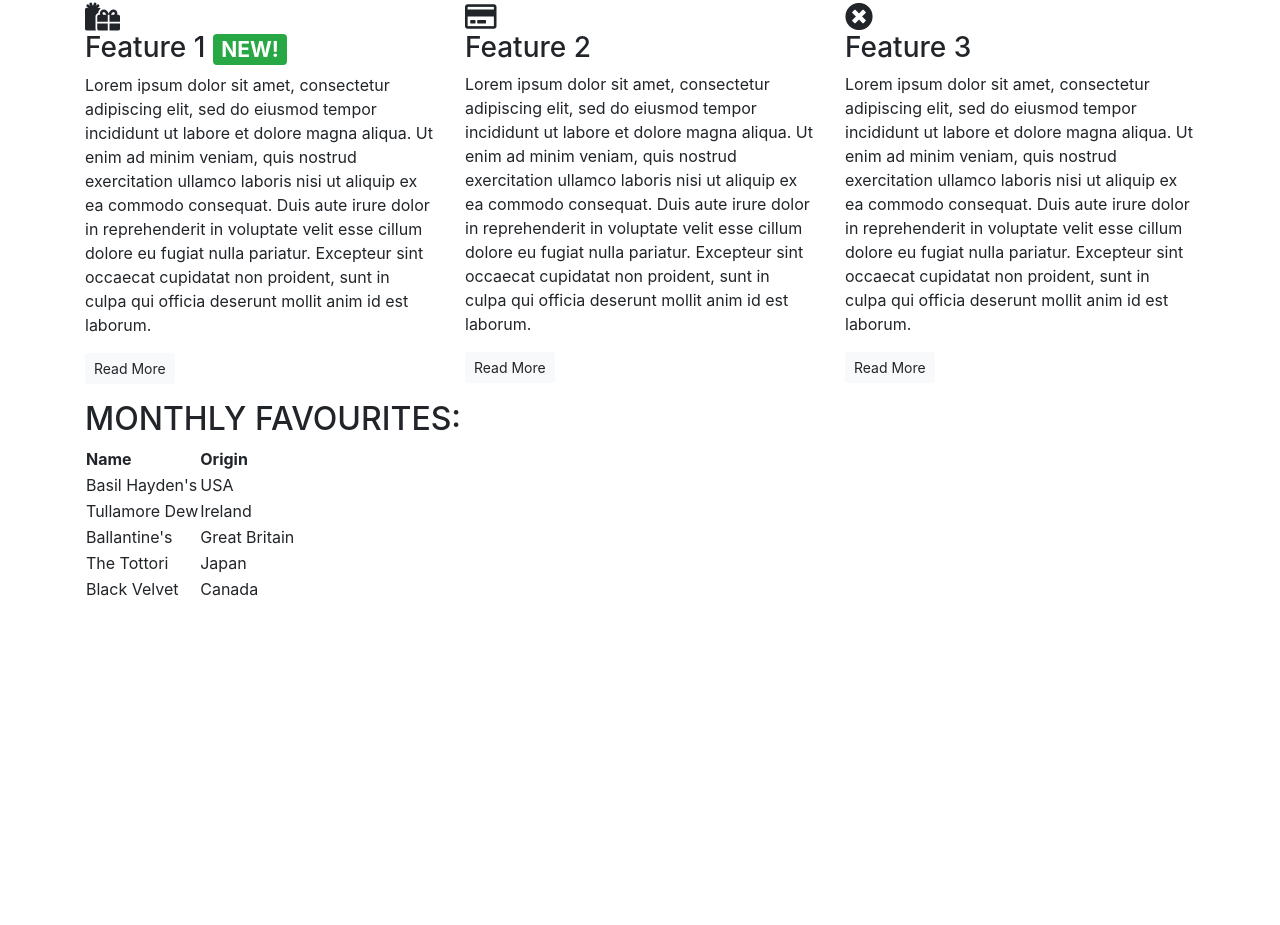
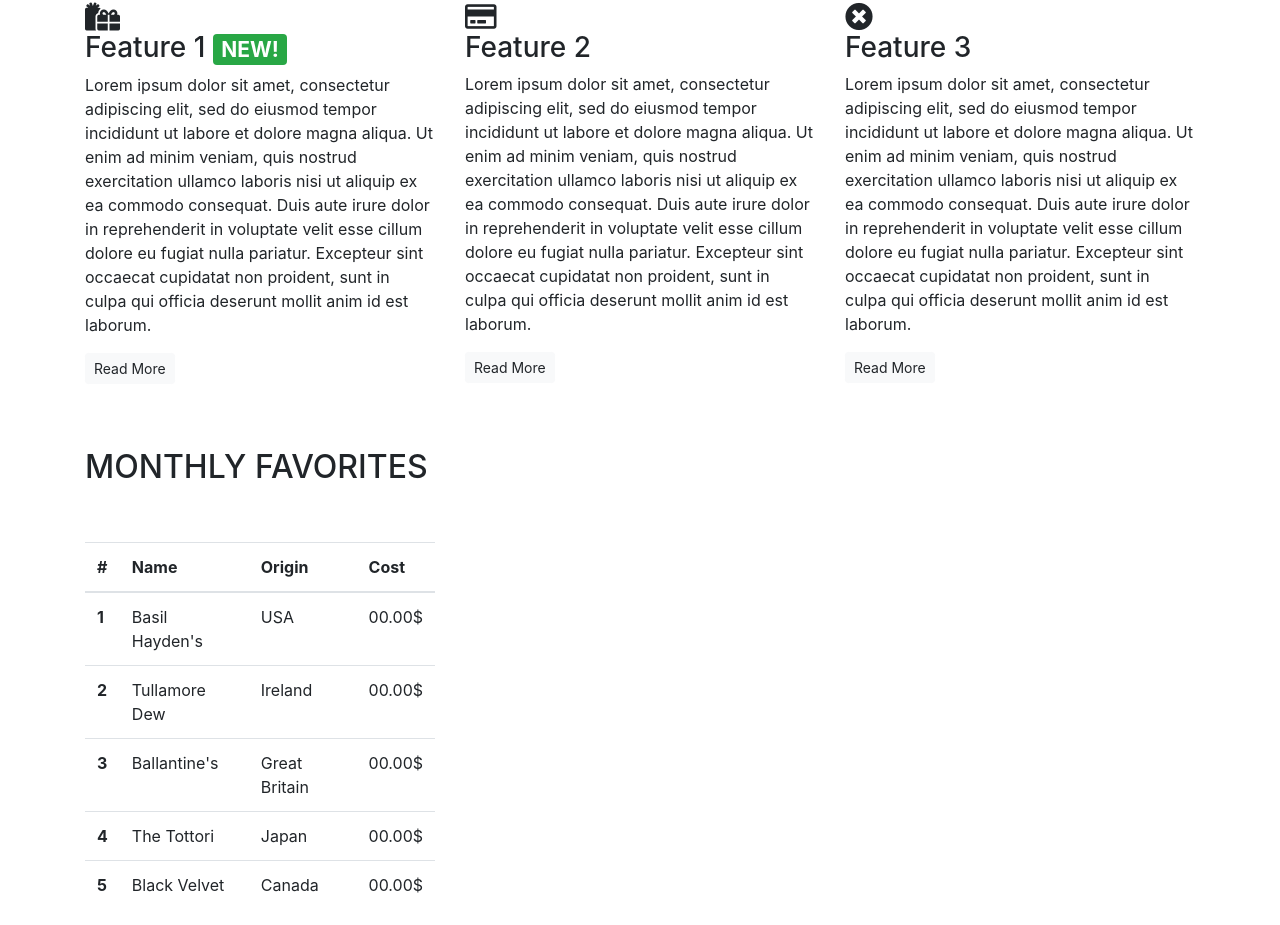
Before and after one commit to JosefinE7/bootstrap-training, a plain HTML site: page index.html in a window 1280 px wide. Shown: the part 958-1883 px from the top of the page. Before the commit the page ends 1560 px from the top, so only its background shows below. Drawn offline with nearby package versions, Linux system fonts and the light colour scheme.

Commit message:
List ranking whiskeys added

```diff
--- a/index.html
+++ b/index.html
@@ -58,6 +58,9 @@
 				</div>
 			</div>
 		</div>
+
+		<!--The reason why we put d-sm-block on div and d-sm-inline on spans is because divs are a block element where a span is not, seems obvious but good to remember.-->
+
 		<div class="row">
 			<div class="col-12">
 				<section class="callout jumbotron text-center">
@@ -105,7 +108,7 @@
 								<div class="media-body">
 									<blockquote class="blockquote">
 										<p>I haven't been sober for months!</p>
-										<p>- Jane Doe</p>
+										<p>- Frank Doe</p>
 									</blockquote>
 								</div>
 							</div>
@@ -173,35 +176,59 @@
 			</div>
 		</section>
 		<section>
-			<h2 class="text-uppercase">Monthly favourites:</h2>
-			<table>
+			<section class="monthly favorites">
+				<div class="row">
+					<div class="col-12 my-5">
+						<h2 class="text-uppercase">monthly favorites</h2>
+					</div>
+				</div>
+				<div class="row">
+					<div class="col-12 col-md-6 col-lg-4">
+						<table class="table table-hover">
+							<thead>
 								<tr>
-					<th>Name</th>
-					<th>Origin</th>
+									<th scope="col">#</th>
+									<th scope="col">Name</th>
+									<th scope="col">Origin</th>
+									<th scope="col">Cost</th>
+								</tr>
+							</thead>
+							<tbody>
+								<tr>
+									<th scope="row">1</th>
+									<td>Basil Hayden's</td>
+									<td>USA</td>
+									<td>00.00$</td>
 								</tr>
 								<tr>
-					<td>Basil Hayden's</td>
-					<td>USA</td>
+									<th scope="row">2</th>
+									<td>Tullamore Dew</td>
+									<td>Ireland</td>
+									<td>00.00$</td>
 								</tr>
 								<tr>
-					<td>Tullamore Dew</td>
-					<td>Ireland</td>
+									<th scope="row">3</th>
+									<td>Ballantine's</td>
+									<td>Great Britain</td>
+									<td>00.00$</td>
 								</tr>
 								<tr>
-					<td>Ballantine's</td>
-					<td>Great Britain</td>
+									<th scope="row">4</th>
+									<td>The Tottori</td>
+									<td>Japan</td>
+									<td>00.00$</td>
 								</tr>
 								<tr>
-					<td>The Tottori</td>
-					<td>Japan</td>
-				</tr>
-				<tr>
+									<th scope="row">5</th>
 									<td>Black Velvet</td>
 									<td>Canada</td>
+									<td>00.00$</td>
 								</tr>
+							</tbody>
 						</table>
+					</div>
+				</div>
 			</section>
-
 	</article>
 	<script src="https://code.jquery.com/jquery-3.4.1.slim.min.js"
 		integrity="sha384-J6qa4849blE2+poT4WnyKhv5vZF5SrPo0iEjwBvKU7imGFAV0wwj1yYfoRSJoZ+n" crossorigin="anonymous">
```
Lines whose indentation alone changed are shown as unchanged.
